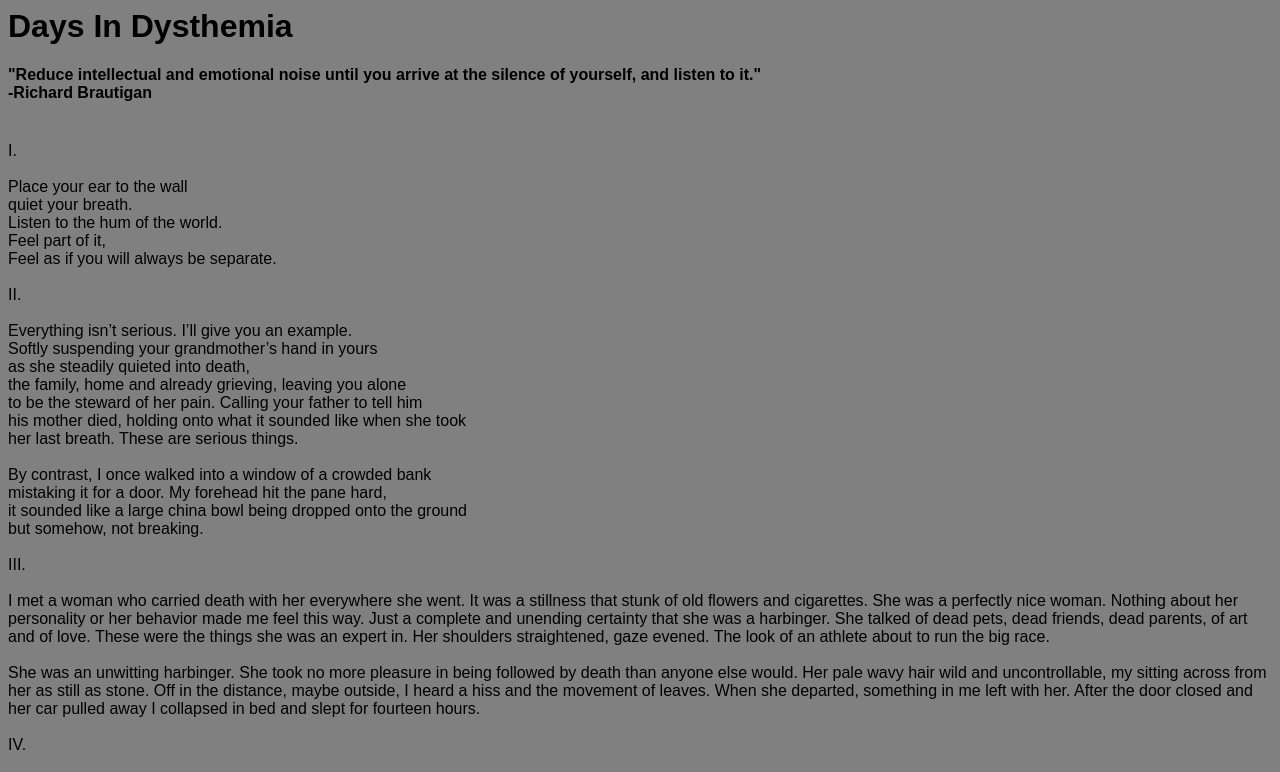
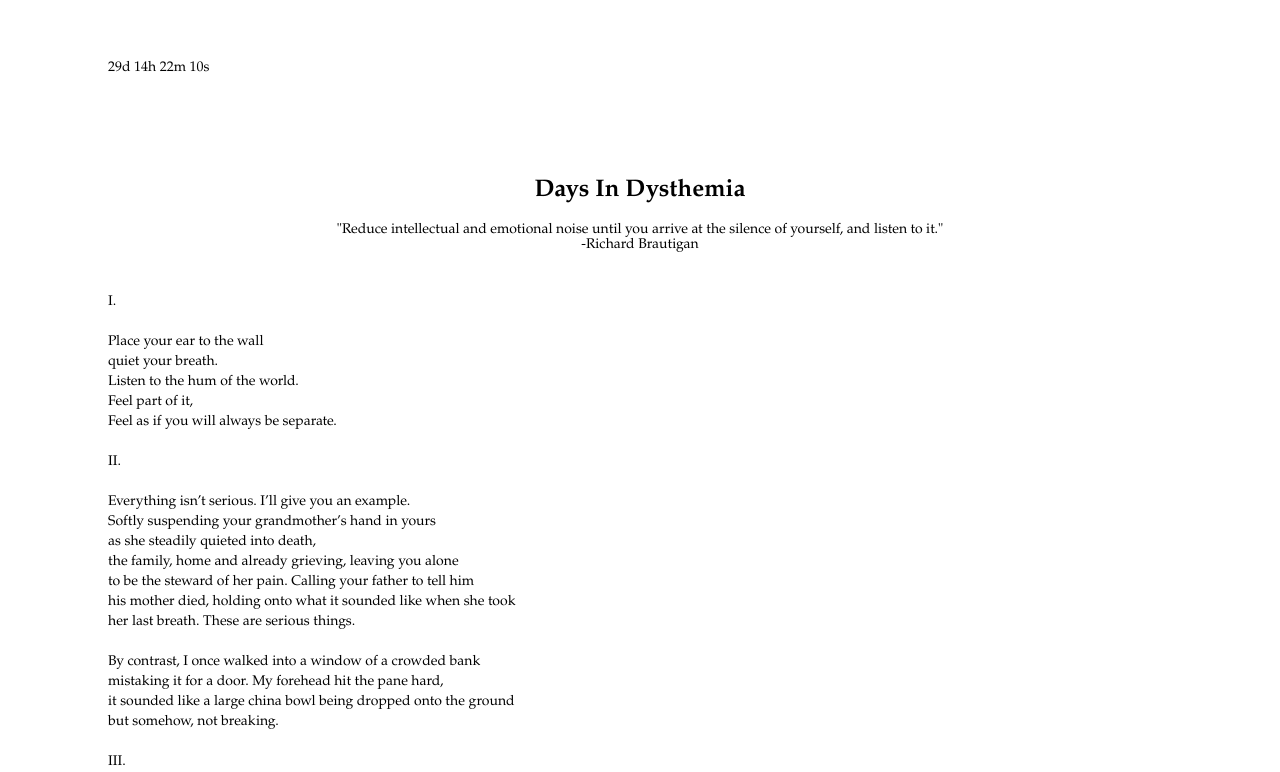
Before and after one commit to SarahRex666/daysindysthymia, a plain HTML site: page index.html in a window 1280 px wide. Shown: the top 772 px of the page. Drawn offline with Linux system fonts and the light colour scheme.

Commit message:
commit message

```diff
--- a/index.html
+++ b/index.html
@@ -4,6 +4,8 @@
     <title>Days In Dysthemia</title>
   </head>
   <body>
+    <br /><br />
+    <p id="demo"></p>
     <h1>Days In Dysthemia</h1>
     <h4>
       "Reduce intellectual and emotional noise until you arrive at the silence
--- a/script.js
+++ b/script.js
@@ -1,2 +1,23 @@
-const h2 = document.createElement("h2");
-h2.textContent = "This content added by JavaScript";
+console.log(
+  "I didnt write a poem for six years because I was afraid of what would happen once I turned the rusty faucet on. I was afraid I would lose myself. "
+);
+
+console.log(
+  "I was afraid I had forgotten how. More than anything, I think, I was afraid to be bad at something. "
+);
+var countDownDate = new Date("May 17, 2022 12:00:00").getTime();
+var x = setInterval(function () {
+  var now = new Date().getTime();
+  var distance = countDownDate - now;
+  var days = Math.floor(distance / (1000 * 60 * 60 * 24));
+  var hours = Math.floor((distance % (1000 * 60 * 60 * 24)) / (1000 * 60 * 60));
+  var minutes = Math.floor((distance % (1000 * 60 * 60)) / (1000 * 60));
+  var seconds = Math.floor((distance % (1000 * 60)) / 1000);
+
+  document.getElementById("demo").innerHTML =
+    days + "d " + hours + "h " + minutes + "m " + seconds + "s ";
+  if (distance < 0) {
+    clearInterval(x);
+    document.getElementById("demo").innerHTML = "EXPIRED";
+  }
+}, 1000);
--- a/style.css
+++ b/style.css
@@ -1,4 +1,34 @@
-body {
-  font-family: Arial, Helvetica, sans-serif;
-  background: grey;
+h1 {
+  font-family: Garamond, Baskerville, "Baskerville Old Face", "Hoefler Text",
+    "Times New Roman", serif;
+  font-size: 24px;
+  font-style: normal;
+  font-variant: normal;
+  font-weight: 700;
+  line-height: 26.4px;
+  text-align: center;
+  margin-top: 50px;
 }
+h4 {
+  font-family: Garamond, Baskerville, "Baskerville Old Face", "Hoefler Text",
+    "Times New Roman", serif;
+  font-size: 14px;
+  font-style: normal;
+  font-variant: normal;
+  font-weight: 500;
+  line-height: 15.4px;
+  text-align: center;
+}
+p {
+  font-family: Garamond, Baskerville, "Baskerville Old Face", "Hoefler Text",
+    "Times New Roman", serif;
+  font-size: 14px;
+  font-style: normal;
+  font-variant: normal;
+  font-weight: 400;
+  line-height: 20px;
+  text-align: left;
+  margin-left: 100px;
+  margin-right: 700px;
+  margin-bottom: 100px;
+}
```
